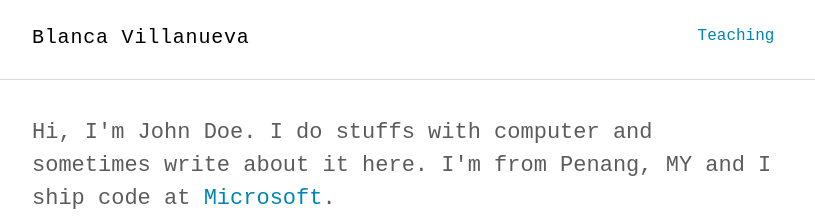
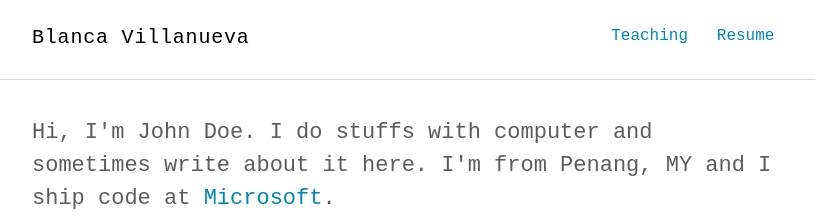
Before and after one commit to villanuevab/villanuevab.github.io, a Jekyll site: the page built from blog.md, in a window 1280 px wide. Shown: the top 218 px of the page, without its empty margins (232-1047 px from the left). Built offline with Jekyll 4.4.1, drawn with Linux system fonts in a browser that asks for light colours; some web fonts are replaced.

Commit message:
Add resume and favicon

```diff
--- a/_data/menu.yaml
+++ b/_data/menu.yaml
@@ -1,2 +1,5 @@
 - title: "Teaching"
   href : "/teaching/"
+
+- title: "Resume"
+  href : "/resume/"
--- a/_includes/head.html
+++ b/_includes/head.html
@@ -96,5 +96,5 @@
   {% endif %}
 
   <link rel="stylesheet" href="{{ "/assets/css/main.css" | prepend: site.baseurl | prepend: site.url }}">
-  <link rel="shortcut icon" href="favicon.ico">
+  <link rel="shortcut icon" href="/favicon.ico">
 </head>
```
